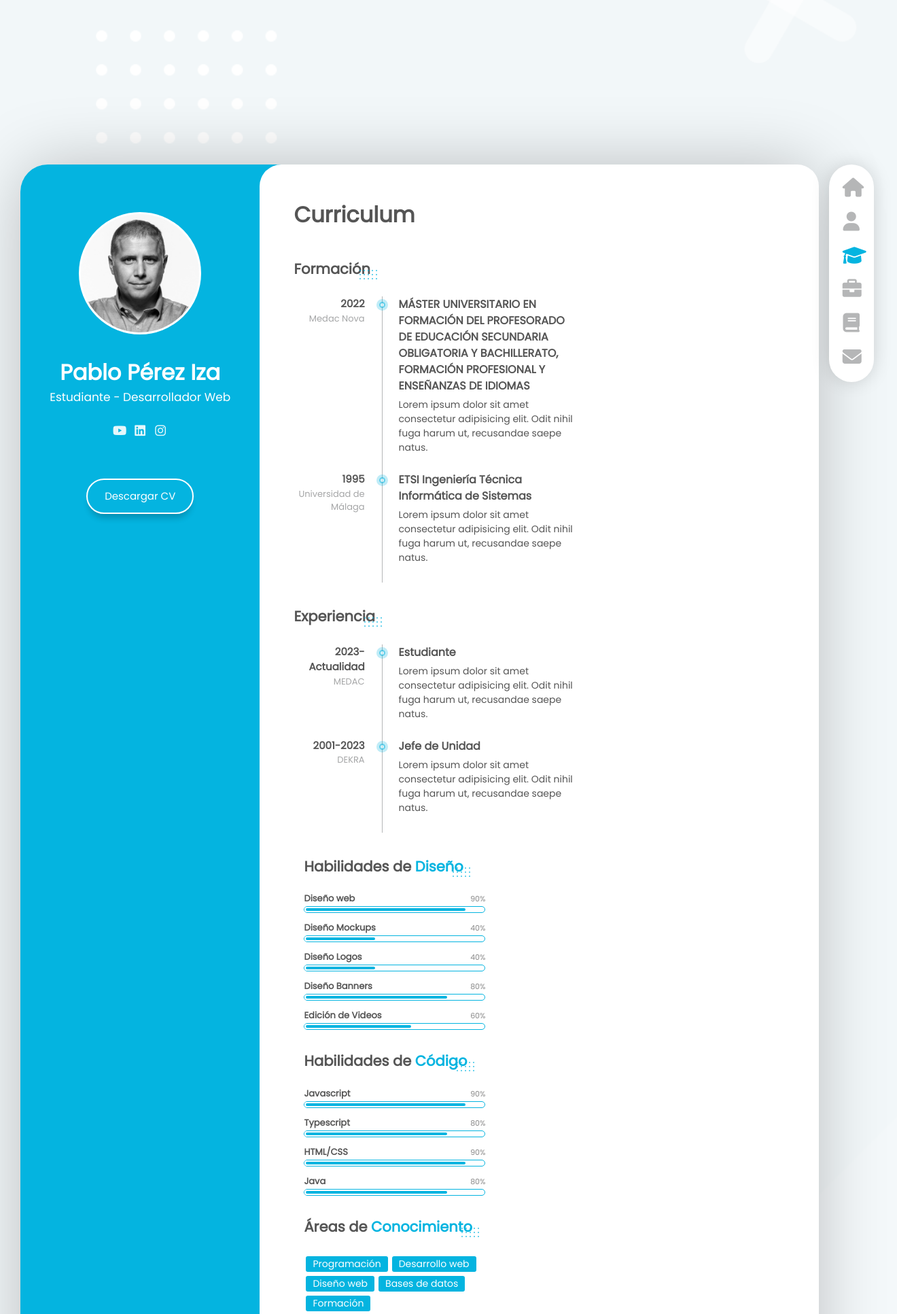
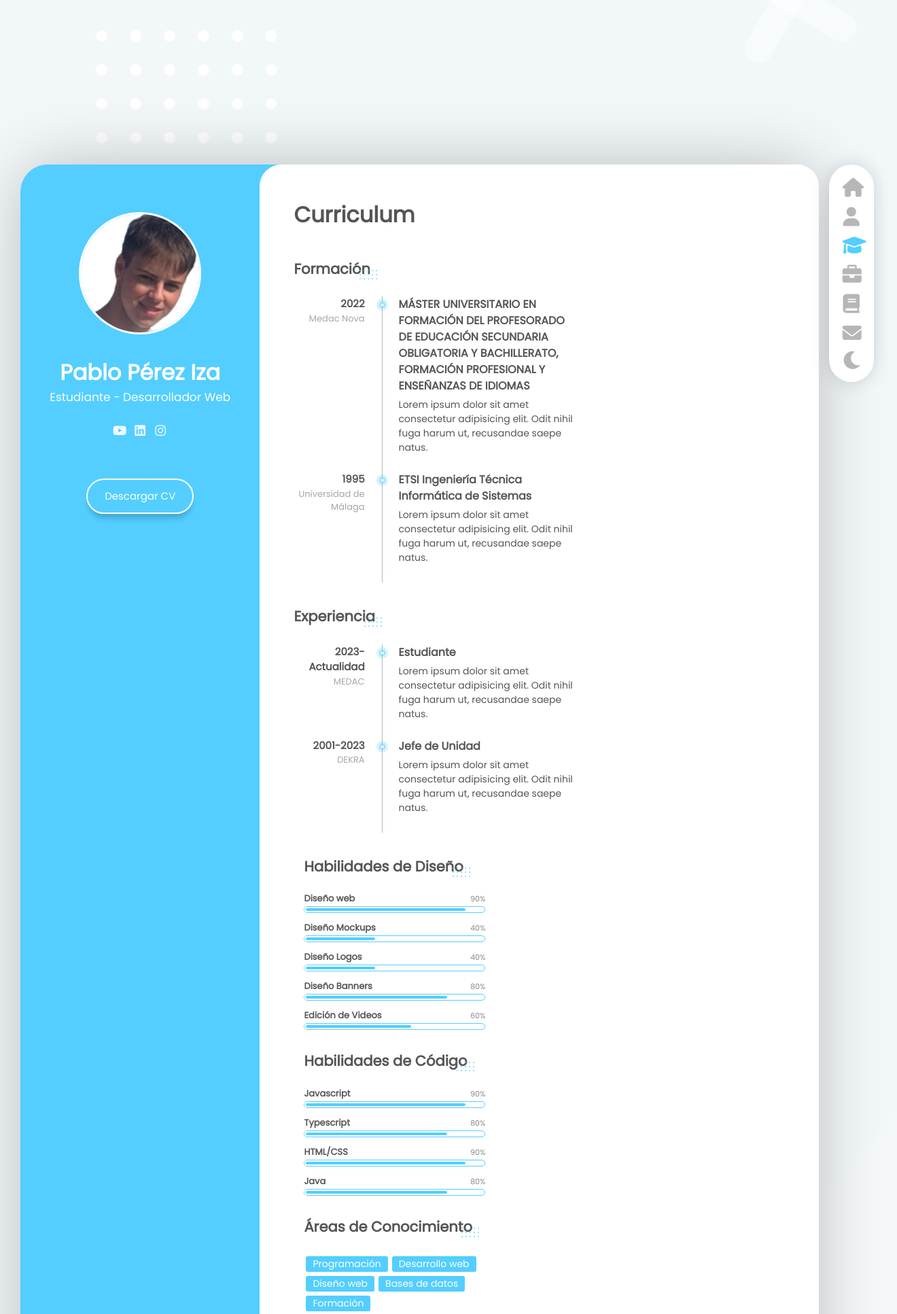
Before and after one commit to pabloperez17/2ADAW, a PHP site: page /curriculum.html in a window 1320 px wide. Shown: the top 1933 px of the page at 68% size. Run offline with PHP 8.4, Linux system fonts and the light colour scheme; some libraries are stand-ins or nearby versions.

Commit message:
24/01/2024

```diff
--- a/Interfaces/MaquetacionWebCV - para alumnos - Práctica/css/estilos.css
+++ b/Interfaces/MaquetacionWebCV - para alumnos - Práctica/css/estilos.css
@@ -1,4 +1,18 @@
 /* reseteamos estilos */
+#oscuro {
+    border: 0;
+    background-color: transparent;
+    color: var(--color-icons);
+}
+
+#popup{
+    display: none;
+}
+
+#boton{
+    margin-top: 20px;
+    margin-left: 830px;
+}
 *{
     margin: 0px;
     padding: 0px;
@@ -49,7 +63,7 @@ form, input, select, textarea, button, label{
  definimos familia de fuente que voy a utilizar */
 :root{
     --color-principal: #FFFFFF;
-    --color-secondary: #04B4E0;
+    --color-secondary: #53ceff;
 
     --color-background: #F2F7F9;
     --color-transparent: transparent;
@@ -597,10 +611,10 @@ body{
 .clients_link:hover{
     opacity: 1;
     transform: scale(1.1,1.1);
-    -webkit-transform:;
+    /*-webkit-transform:;
     -moz-transform:;
     -ms-transform:;
-    -o-transform:;
+    -o-transform:;*/
 }
 .clients__image{
     width: 200px;
--- a/Interfaces/MaquetacionWebCV - para alumnos - Práctica/curriculum.html
+++ b/Interfaces/MaquetacionWebCV - para alumnos - Práctica/curriculum.html
@@ -13,9 +13,20 @@
     <link rel="stylesheet" href="css/estilos.css">
     <link rel="stylesheet" href="css/responsive.css">
 
+    <script src="https://code.jquery.com/jquery-3.7.1.min.js"></script>
+    <link rel="stylesheet" href="https://code.jquery.com/ui/1.13.2/themes/base/jquery-ui.css">
+    <script src="https://code.jquery.com/ui/1.13.2/jquery-ui.js" integrity="sha256-xLD7nhI62fcsEZK2/v8LsBcb4lG7dgULkuXoXB/j91c=" crossorigin="anonymous"></script>
+    <script src="js/script.js"></script>
+
+    <script src=”https://ajax.googleapis.com/ajax/libs/jquery/1.7.2/jquery.min.js”></script>
+    <script src=”https://ajax.googleapis.com/ajax/libs/jqueryui/1.8.21/jquery-ui.min.js”></script>
+
     <title>Maquetación Proyecto CV</title>
 </head>
 <body>
+    <div id="popup" title="Titulo certificado 1">
+        ID_Cert_1
+    </div>
     <!-- layout principal. Usamos metodología BEM -->
     <div class="layout">
         <!-- barra lateral (info usuario). -->
@@ -68,6 +79,10 @@
                                 <i class="menu__icon fa-solid fa-envelope"></i>
                                 <span class="menu__overlay">Contacto</span>
                             </a>
+                        </li>
+                        <li class="menu__option">
+                            <button id="oscuro"><i class="fa-solid fa-moon fa-2xl oscuro"></i>
+                            <span class="menu__overlay" id="cambiarSpan">Modo oscuro</span>
                         </li>
                     </ul>
                 </nav>
@@ -176,7 +191,7 @@
                     </section>
                     <section class="resume__right">
                         <header class="resume__subheader">
-                            <h2 class="resume__subtitle">Habilidades de <span class="subtitle__color">Diseño</span></h2>
+                            <h2 class="resume__subtitle">Habilidades de Diseño</h2>
                         </header>
                         <div class="resume__skills">
                             <article class="skills__title">
@@ -217,7 +232,7 @@
                         </div>
 
                         <header class="resume__subheader">
-                            <h2 class="resume__subtitle">Habilidades de <span class="subtitle__color">Código</span></h2>
+                            <h2 class="resume__subtitle">Habilidades de Código</h2>
                         </header>
                         <div class="resume__skills">
                             <article class="skills__title">
@@ -250,7 +265,7 @@
                             </div>
                         </div>
                         <header class="resume__subheader">
-                            <h2 class="resume__subtitle">Áreas de <span class="subtitle__color">Conocimiento</span></h2>
+                            <h2 class="resume__subtitle">Áreas de Conocimiento</h2>
                         </header>
                         <div class="knowledges__list">
                             <ul class="knowledges__list">
@@ -290,6 +305,12 @@
                             </div>
                         </article>
                     </section>
+                    <div id="boton">
+                        <button id="boton_subida">
+                            <i class="fa-solid fa-arrow-up"></i>
+                            <span class="go-top__overlay">Ir Arriba</span>
+                        </button>
+                    </div>
                 </div>
             </section>
         </main>
--- /dev/null
+++ b/Interfaces/MaquetacionWebCV - para alumnos - Práctica/js/script.js
@@ -0,0 +1,46 @@
+$(document).ready(() => {
+
+    $('#date').datepicker();
+
+    //Efecto para el cambio de pagina html
+    $('.layout').effect('bounce', { times: 2 }, 1500, () => {
+    });
+
+    $('#oscuro').click(() => {
+        // oscuro
+        if ($(':root').css('--color-principal') == '#FFFFFF') {
+            $(':root').css('--color-principal', '#191970');
+            $(':root').css('--color-secondary', '#d0e6ff');
+            $(':root').css('--color-title', '#FFFFFF');
+            $(':root').css('--color-subtitle', '#FFFFFF');
+            $(':root').css('--color-text', '#FFFFFF');
+            $('.oscuro').addClass('fa-regular fa-sun').removeClass('fa-solid fa-moon');
+            $('#cambiarSpan').text('Modo Claro');
+            // claro
+        } else {
+            $(':root').css('--color-principal', '#FFFFFF');
+            $(':root').css('--color-secondary', '#53ceff');
+            $(':root').css('--color-title', '#222222');
+            $(':root').css('--color-subtitle', '#888');
+            $(':root').css('--color-text', '#555');
+            $('.oscuro').addClass('fa-solid fa-moon').removeClass('fa-regular fa-sun');
+            $('#cambiarSpan').text('Modo Oscuro');
+
+        }
+    });
+
+    //POP UP
+    $('#popup').hide();
+    $('.certificates__certificate').click(() => {
+    $('#popup').dialog();
+    });
+
+    //Barra de subir
+    $('#boton_subida').on('click', function() {
+        $('.content__page').animate({
+            scrollTop: 0
+        }, 800);
+        return false;
+    });
+
+});
```
Also changed, not shown: Interfaces/MaquetacionWebCV - para alumnos - Práctica/blog.html (+9 -0 lines), Interfaces/MaquetacionWebCV - para alumnos - Práctica/contacto.html (+13 -4 lines), Interfaces/MaquetacionWebCV - para alumnos - Práctica/index.html (+12 -0 lines), Interfaces/MaquetacionWebCV - para alumnos - Práctica/portafolio.html (+9 -0 lines), Interfaces/MaquetacionWebCV - para alumnos - Práctica/sobre-mi.html (+12 -3 lines), Interfaces/MaquetacionWebCV - para alumnos - Práctica/img/default-user.jpg.
